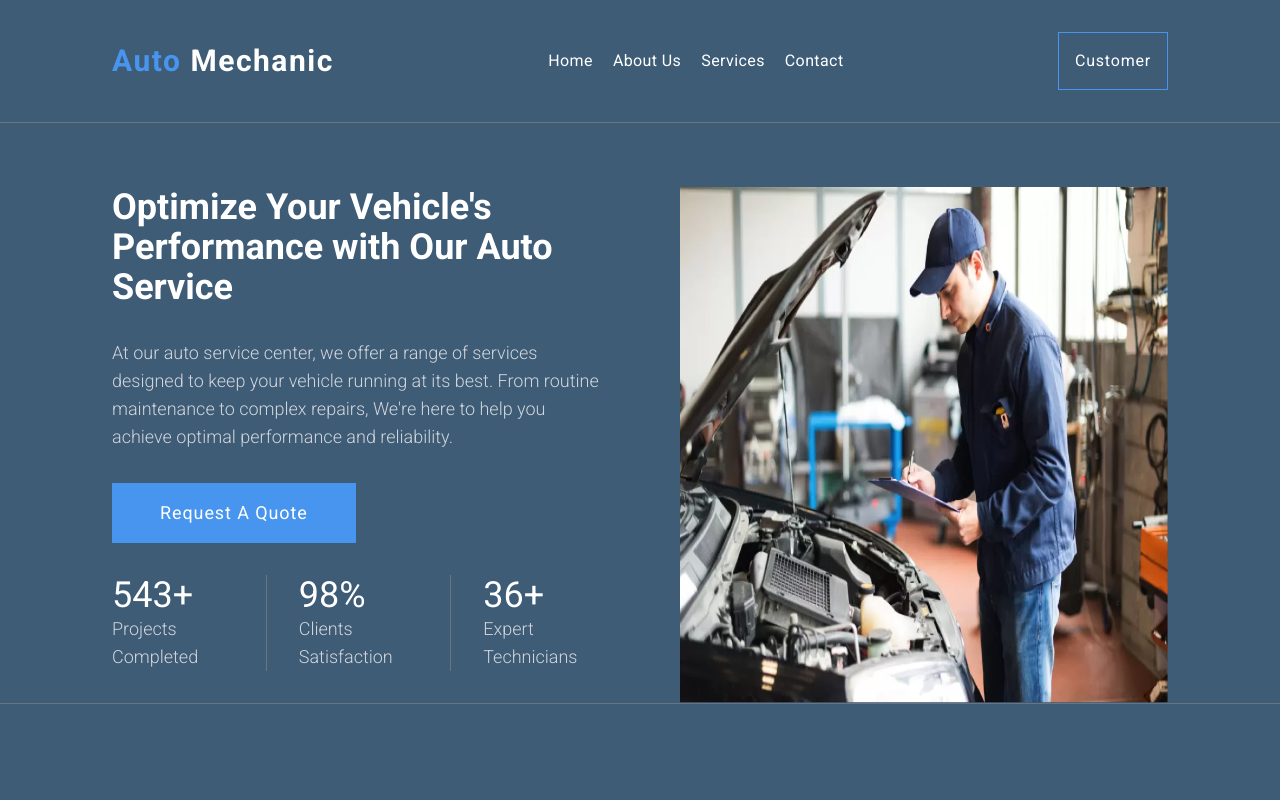
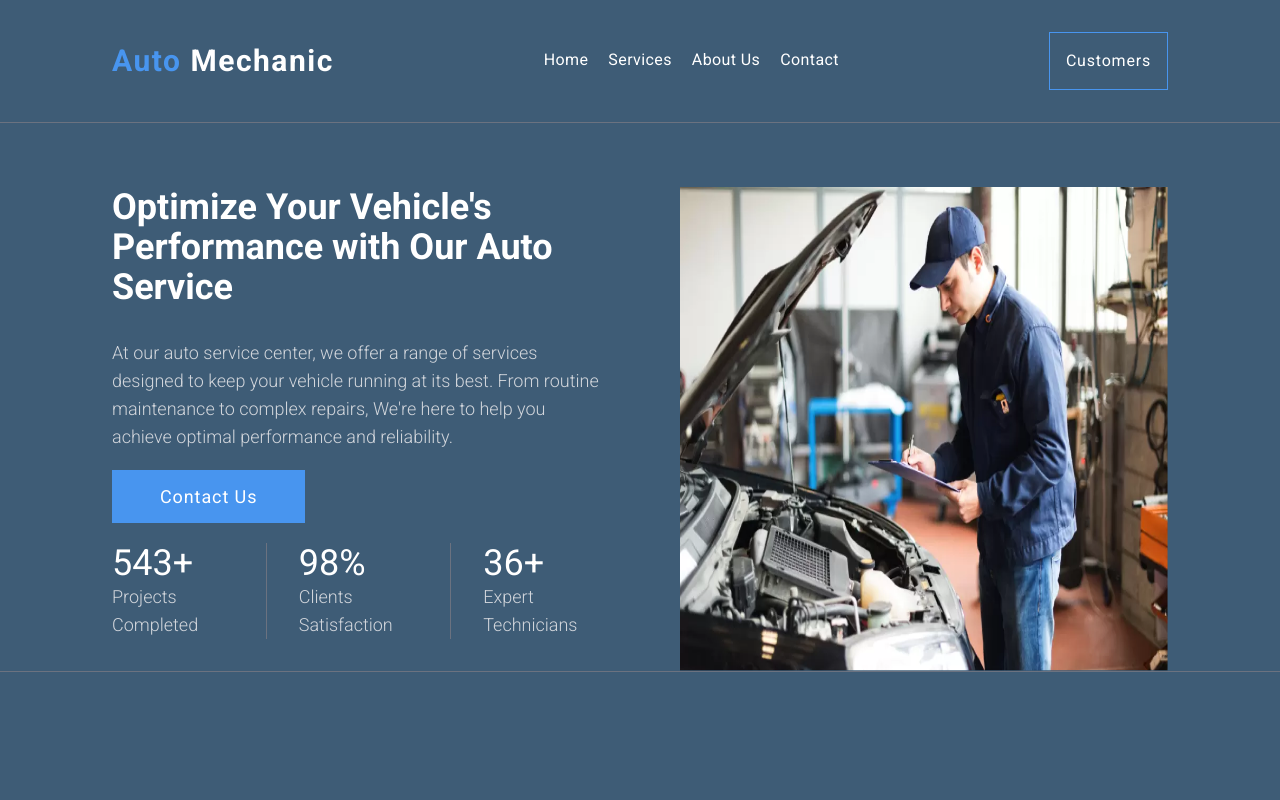
Before and after one commit to GTheD01/automechanic-frontend, a React (Vite) app: page / in a window 1280 px wide. Shown: the top 800 px of the page. Built offline with nearby package versions, Linux system fonts and the light colour scheme.

Commit message:
Add Contact Us section with form and link 'Contact Us' buttons to it

```diff
--- a/src/components/AboutUs.tsx
+++ b/src/components/AboutUs.tsx
@@ -2,7 +2,7 @@ import heroSectionImage from "../assets/images/hero-section-image.webp";
 
 function AboutUs() {
   return (
-    <section className="lg:flex gap-16 sm:px-28 px-4 pt-36">
+    <section id="about-us" className="lg:flex gap-16 sm:px-28 px-4 pt-36">
       <div className="flex gap-8 flex-col items-start justify-start text-primary lg:w-1/2 mb-4">
         <h2 className="text-4xl font-semibold">About Us</h2>
         <p className="sm:text-base text-sm">
@@ -19,9 +19,12 @@ function AboutUs() {
           quality, using only the highest quality parts and cutting-edge
           diagnostic tools to keep your car running at its best.
         </p>
-        <button className="bg-secondary px-6 py-3 hover:bg-secondaryHover text-white md:text-xl">
-          Request A Quote
-        </button>
+        <a
+          href="#contact"
+          className="bg-secondary px-6 py-3 hover:bg-secondaryHover text-white md:text-xl cursor-pointer"
+        >
+          Contact Us
+        </a>
       </div>
       <div className="lg:w-1/2">
         <img src={heroSectionImage} className="w-full h-full" />
--- a/src/components/AutoRepairServices.tsx
+++ b/src/components/AutoRepairServices.tsx
@@ -12,7 +12,7 @@ function AutoRepairServices() {
           Our Auto Repair Services
         </h2>
         <button className="bg-secondary text-white px-8 py-4 hover:bg-secondaryHover md:text-base text-sm">
-          Call Us Now
+          Become Our Customer
         </button>
       </div>
       <p className="text-primary max-w-[65%] mt-8 sm:text-base text-sm">
--- /dev/null
+++ b/src/components/ContactUs.tsx
@@ -0,0 +1,69 @@
+function ContactUs() {
+  return (
+    <div id="contact" className="bg-primary mt-20 px-4 lg:py-10 lg:px-28 pt-4">
+      <h2 className="text-white text-4xl text-center font-semibold">
+        Contact Us
+      </h2>
+      <form className="space-y-4 p-4">
+        <div className="flex flex-wrap gap-4 md:justify-between sm:mt-8">
+          <div className="flex flex-col items-start">
+            <label htmlFor="firstName" className="text-lg">
+              First Name
+            </label>
+            <input
+              id="firstName"
+              type="text"
+              required
+              minLength={1}
+              placeholder="Enter your first name"
+              className="outline-none text-secondary px-4 py-2 bg-transparent border-b border-white"
+            />
+          </div>
+          <div className="flex flex-col items-start">
+            <label htmlFor="lastName" className="text-lg">
+              Last Name
+            </label>
+            <input
+              id="lastName"
+              type="text"
+              required
+              minLength={1}
+              placeholder="Enter your last name"
+              className="outline-none text-secondary px-4 py-2 bg-transparent border-b border-white"
+            />
+          </div>
+          <div className="flex flex-col items-start">
+            <label htmlFor="email" className="text-lg">
+              Email
+            </label>
+            <input
+              id="email"
+              type="text"
+              required
+              minLength={1}
+              placeholder="Enter your email"
+              className="outline-none text-secondary px-4 py-2 bg-transparent border-b border-white"
+            />
+          </div>
+        </div>
+        <div className="flex flex-col">
+          <label htmlFor="description" className="text-lg">
+            Description
+          </label>
+          <textarea
+            id="description"
+            placeholder="What you think?"
+            minLength={1}
+            maxLength={350}
+            className="resize-none outline-none text-secondary px-1 h-44 md:h-36"
+          />
+        </div>
+        <button className="bg-secondary px-4 py-2 hover:bg-secondaryHover">
+          Submit
+        </button>
+      </form>
+    </div>
+  );
+}
+
+export default ContactUs;
--- a/src/components/Footer.tsx
+++ b/src/components/Footer.tsx
@@ -8,16 +8,8 @@ import linkedinSvg from "../assets/svgs/linkedin.svg";
 
 function Footer() {
   return (
-    <footer className="sm:px-28 px-16 bg-primary pt-16">
-      <div className="flex sm:justify-between sm:items-center border-b border-neutral pb-12 gap-2">
-        <h2 className="lg:text-4xl md:text-3xl sm:text-2xl text-sm w-3/5">
-          Ready To Get Excellent Auto Services For your Vehicle.
-        </h2>
-        <button className="bg-secondary hover:bg-secondaryHover sm:px-8 sm:py-4 px-4 py-2 text-sm sm:text-base">
-          Call Us Now
-        </button>
-      </div>
-      <div className="pt-12 flex gap-8 justify-between mb-12 flex-wrap">
+    <footer className="sm:px-28 px-16 bg-primary pt-4">
+      <div className="flex gap-8 justify-between mb-12 flex-wrap">
         <div>
           <h5 className="text-xl mb-3">Our Working Hours</h5>
           <div className="*:text-neutral space-y-1 text-xs sm:text-sm">
--- a/src/components/HeaderNav.tsx
+++ b/src/components/HeaderNav.tsx
@@ -11,34 +11,35 @@ function HeaderNav() {
       </Link>
 
       <nav className="flex gap-5 *:tracking-wide *:text-sm *:sm:text-base">
-        <Link
-          to=""
-          className="active:border-b active:border-secondary hover:border-b hover:border-secondary"
+        <a
+          href="#home"
+          className="border-b-2 border-transparent hover:border-b hover:border-secondary"
         >
           Home
-        </Link>
-        <Link
-          to="#about-us"
-          className="active:border-b active:border-secondary hover:border-b hover:border-secondary"
+        </a>
+        <a
+          href="#services"
+          className="border-b-2 border-transparent hover:border-b hover:border-secondary"
+        >
+          Services
+        </a>
+        <a
+          href="#about-us"
+          className="border-b-2 border-transparent hover:border-b hover:border-secondary"
         >
           About Us
-        </Link>
-        <Link
-          to="#services"
-          className="active:border-b active:border-secondary hover:border-b hover:border-secondary"
-        >
-          Services
-        </Link>
-        <Link
-          to="#contact"
-          className="active:border-b active:border-secondary hover:border-b hover:border-secondary"
+        </a>
+
+        <a
+          href="#contact"
+          className="border-b-2 border-transparent hover:border-b hover:border-secondary"
         >
           Contact
-        </Link>
+        </a>
       </nav>
 
       <button className="border border-secondary p-4 md:tracking-wider hover:text-secondary text-sm sm:text-base">
-        Customer
+        Customers
       </button>
     </div>
   );
--- a/src/components/HeroSection.tsx
+++ b/src/components/HeroSection.tsx
@@ -2,7 +2,10 @@ import heroSectionImage from "../assets/images/hero-section-image.webp";
 
 function HeroSection() {
   return (
-    <main className="lg:grid lg:grid-cols-2 gap-20 pt-16 border-b border-gray-500 sm:px-28 px-2 bg-primary">
+    <main
+      id="home"
+      className="lg:grid lg:grid-cols-2 gap-20 pt-16 border-b border-gray-500 sm:px-28 px-2 bg-primary"
+    >
       <div className="space-y-8 pb-8">
         <h1 className="lg:text-4xl md:text-3xl sm:text-2xl  font-bold">
           Optimize Your Vehicle's Performance with Our Auto Service
@@ -13,9 +16,14 @@ function HeroSection() {
           complex repairs, We're here to help you achieve optimal performance
           and reliability.
         </p>
-        <button className="bg-secondary px-12 py-4 tracking-wider lg:text-lg md:text-base text-sm hover:bg-secondaryHover">
-          Request A Quote
-        </button>
+        <p>
+          <a
+            href="#contact"
+            className="bg-secondary px-12 py-4 tracking-wider lg:text-lg md:text-base text-sm hover:bg-secondaryHover cursor-pointer"
+          >
+            Contact Us
+          </a>
+        </p>
         <div className="flex gap-8">
           <div className="border-r border-gray-500 pr-8">
             <p className="lg:text-4xl md:text-2xl text-xl">543+</p>
--- /dev/null
+++ b/src/components/ScrollToTopButton.tsx
@@ -0,0 +1,42 @@
+import { useState, useEffect } from "react";
+
+const ScrollToTopButton = () => {
+  const [isVisible, setIsVisible] = useState(false);
+
+  useEffect(() => {
+    const handleScroll = () => {
+      if (window.scrollY > 200) {
+        setIsVisible(true);
+      } else {
+        setIsVisible(false);
+      }
+    };
+
+    window.addEventListener("scroll", handleScroll);
+
+    return () => {
+      window.removeEventListener("scroll", handleScroll);
+    };
+  }, []);
+
+  const scrollToTop = () => {
+    window.scrollTo({
+      top: 0,
+    });
+  };
+
+  // Don't render the button if it's not visible
+  if (!isVisible) return null;
+  console.log(isVisible);
+
+  return (
+    <button
+      onClick={scrollToTop}
+      className="fixed bottom-5 right-5 bg-secondary hover:bg-secondaryHover text-white border-none rounded-full py-1.5 px-3.5 text-xl"
+    >
+      ↑
+    </button>
+  );
+};
+
+export default ScrollToTopButton;
--- a/src/components/WhyChooseUsSection.tsx
+++ b/src/components/WhyChooseUsSection.tsx
@@ -7,7 +7,10 @@ function WhyChooseUsSection() {
   return (
     <section>
       <div className="pt-36 bg-primary">
-        <h2 className="lg:text-4xl md:text-3xl text-2xl sm:pl-28 pl-2 pb-28 w-4/5">
+        <h2
+          id="services"
+          className="lg:text-4xl md:text-3xl text-2xl sm:pl-28 pl-2 pb-28 w-4/5"
+        >
           Based on our 24+ years of experience we serve you the best
         </h2>
       </div>
--- a/src/index.css
+++ b/src/index.css
@@ -16,4 +16,5 @@ body {
   color: #fff;
   max-width: 1440px;
   margin: 0 auto;
+  scroll-behavior: smooth;
 }
--- a/src/pages/Home.tsx
+++ b/src/pages/Home.tsx
@@ -1,21 +1,19 @@
 import AboutUs from "../components/AboutUs";
 import AutoRepairServices from "../components/AutoRepairServices";
+import ContactUs from "../components/ContactUs";
 import CustomerReviews from "../components/CustomerReviews";
-import Footer from "../components/Footer";
-import HeaderNav from "../components/HeaderNav";
 import HeroSection from "../components/HeroSection";
 import WhyChooseUsSection from "../components/WhyChooseUsSection";
 
 function Home() {
   return (
     <>
-      <HeaderNav />
       <HeroSection />
       <WhyChooseUsSection />
       <AutoRepairServices />
       <AboutUs />
+      <ContactUs />
       <CustomerReviews />
-      <Footer />
     </>
   );
 }
--- /dev/null
+++ b/src/pages/HomeLayout.tsx
@@ -0,0 +1,17 @@
+import { Outlet } from "react-router-dom";
+import HeaderNav from "../components/HeaderNav";
+import Footer from "../components/Footer";
+import ScrollToTopButton from "../components/ScrollToTopButton";
+
+function NavFooterLayout() {
+  return (
+    <>
+      <HeaderNav />
+      <Outlet />
+      <Footer />
+      <ScrollToTopButton />
+    </>
+  );
+}
+
+export default NavFooterLayout;
--- a/src/router/router.tsx
+++ b/src/router/router.tsx
@@ -1,10 +1,17 @@
 import { createBrowserRouter } from "react-router-dom";
 import Home from "../pages/Home";
+import NavFooterLayout from "../pages/HomeLayout";
 
 const router = createBrowserRouter([
   {
     path: "",
-    element: <Home />,
+    element: <NavFooterLayout />,
+    children: [
+      {
+        index: true,
+        element: <Home />,
+      },
+    ],
   },
 ]);
 
```
